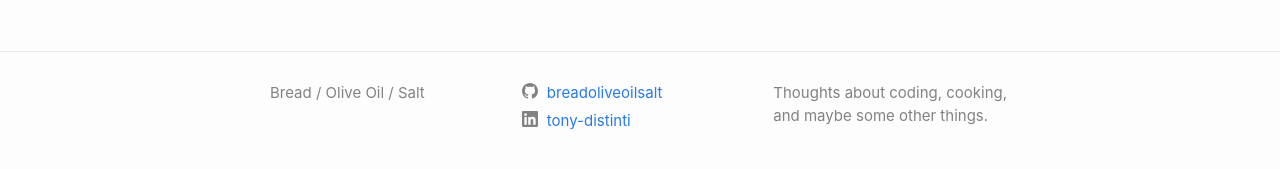
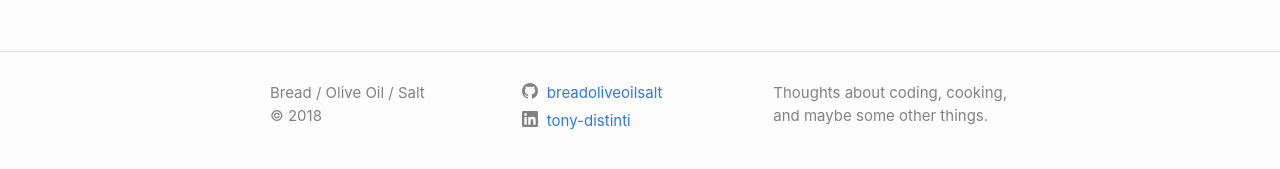
Before and after one commit to breadoliveoilsalt/breadoliveoilsalt.github.io, a Jekyll site: the page built from index.md, in a window 1280 px wide. Shown: the part 708-877 px from the top of the page. Built offline with Jekyll 4.4.1, drawn with Linux system fonts in a browser that asks for light colours.

Commit message:
Add copywrite symbol to bottom of footer

```diff
--- a/_includes/footer.html
+++ b/_includes/footer.html
@@ -15,9 +15,13 @@
               {{ site.title | escape }}
             {%- endif -%}
             </li>
-            {%- if site.email -%}
+
+          <li> &copy 2018 </li>
+
+          {%- if site.email -%}
             <li><a class="u-email" href="mailto:{{ site.email }}">{{ site.email }}</a></li>
-            {%- endif -%}
+          {%- endif -%}
+
         </ul>
       </div>
 
```
